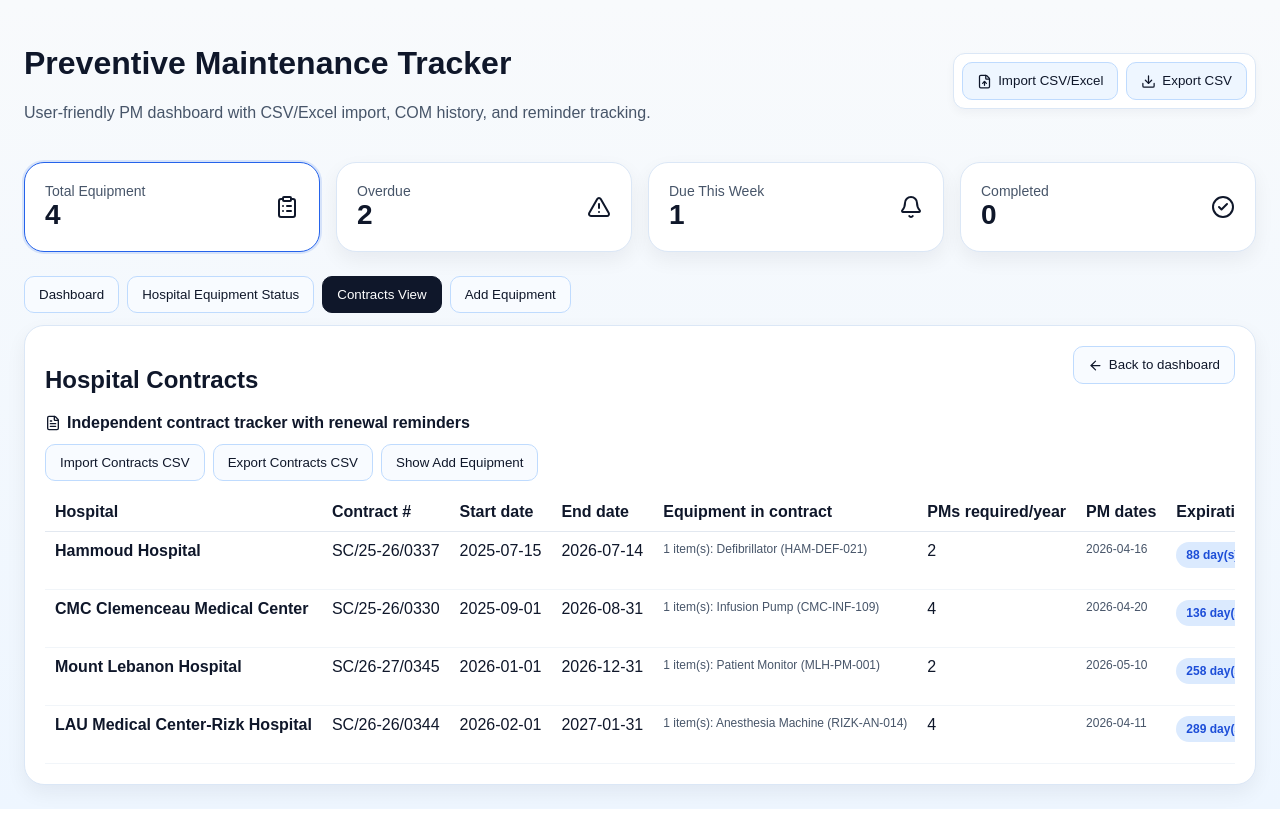
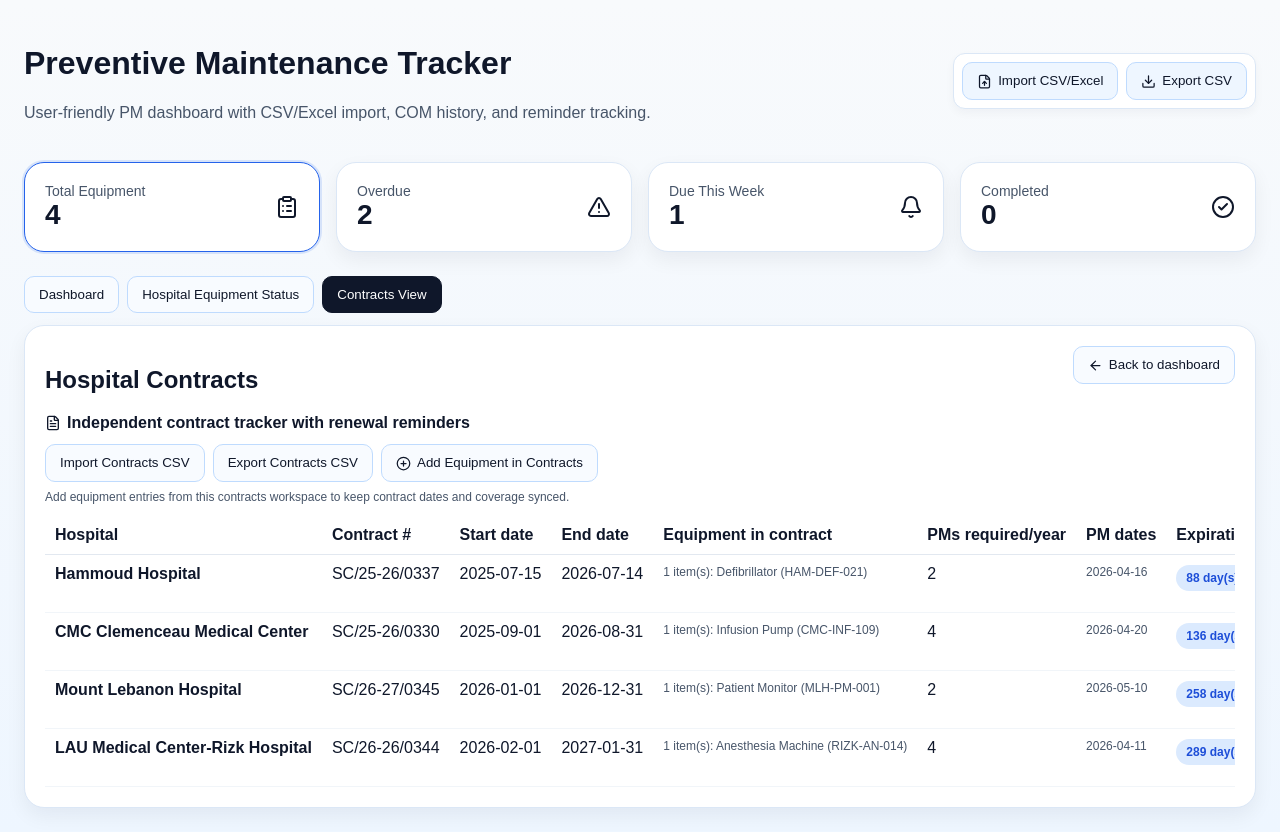
Before and after one commit to nk25719/PM_Tracker, a React (Vite) app: page / in a window 1280 px wide. Both pictures are taken after a click on the button "Contracts View". Before the commit the page ends 809 px from the top, so only its background shows below. Built offline with nearby package versions, Linux system fonts and the light colour scheme.

Commit message:
Refine add equipment toggle for contracts view only

```diff
--- a/src/App.jsx
+++ b/src/App.jsx
@@ -1144,9 +1144,6 @@ export default function App() {
           <button className={`button ${currentPage === "contracts" ? "button-primary" : ""}`} onClick={openContractsView}>
             Contracts View
           </button>
-          <button className={`button ${currentPage === "contracts" && showContractAddEquipment ? "button-primary" : ""}`} onClick={startAdd}>
-            Add Equipment
-          </button>
         </div>
 
         {currentPage === "dashboard" ? (
--- a/src/components/ContractTrackerView.jsx
+++ b/src/components/ContractTrackerView.jsx
@@ -1,5 +1,5 @@
 import React from "react";
-import { ArrowLeft, FileText } from "lucide-react";
+import { ArrowLeft, FileText, PlusCircle, XCircle } from "lucide-react";
 
 function getContractTimingLabel(daysLeft) {
   if (daysLeft < 0) return { label: `Expired ${Math.abs(daysLeft)} day(s) ago`, className: "badge badge-overdue" };
@@ -43,8 +43,21 @@ export default function ContractTrackerView({
           Export Contracts CSV
         </button>
         <button className={`button ${isAddEquipmentVisible ? "button-primary" : ""}`} onClick={onToggleAddEquipment}>
-          {isAddEquipmentVisible ? "Hide Add Equipment" : "Show Add Equipment"}
+          {isAddEquipmentVisible ? (
+            <>
+              <XCircle size={15} className="inline-icon" />
+              Close Add Equipment
+            </>
+          ) : (
+            <>
+              <PlusCircle size={15} className="inline-icon" />
+              Add Equipment in Contracts
+            </>
+          )}
         </button>
+      </div>
+      <div className="muted contract-toggle-helper">
+        Add equipment entries from this contracts workspace to keep contract dates and coverage synced.
       </div>
 
       {isAddEquipmentVisible ? addEquipmentPanel : null}
--- a/src/styles.css
+++ b/src/styles.css
@@ -612,6 +612,10 @@ body {
   margin-bottom: 12px;
 }
 
+.contract-toggle-helper {
+  margin: -4px 0 12px;
+}
+
 @media (max-width: 700px) {
   .hospital-quick-actions {
     grid-template-columns: 1fr;
```
